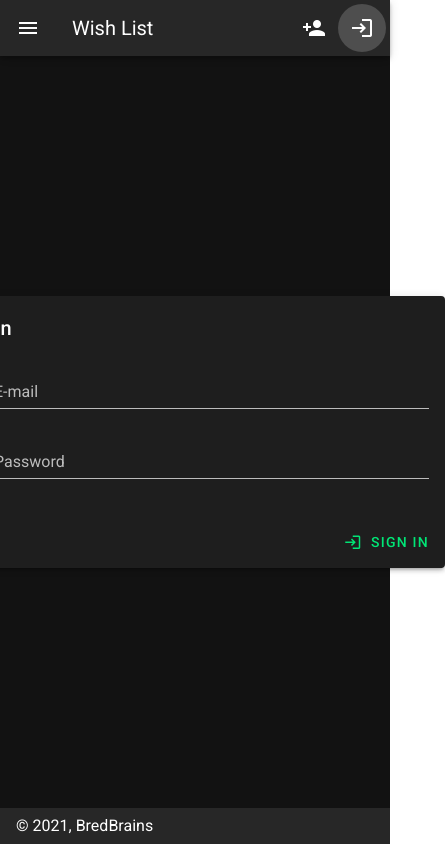
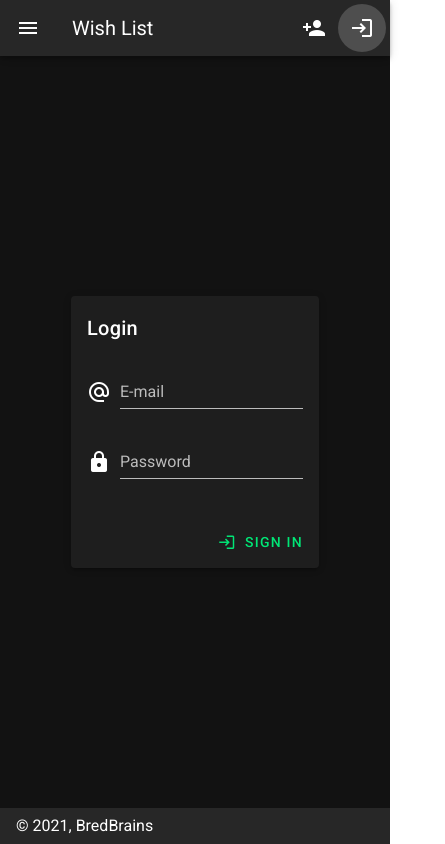
Before and after one commit to blinchk/tthk-wish-list-client, a Nuxt app: page /login in a window 390 px wide. Shown: the whole page, 445 px wide, since content can reach past the window. Built offline with nearby package versions, Linux system fonts and the light colour scheme.

Commit message:
Fix width for responsive on login page

```diff
--- a/pages/login.vue
+++ b/pages/login.vue
@@ -1,6 +1,6 @@
 <template>
   <v-layout align-center justify-center>
-    <v-card elevation="3" min-width="500px">
+    <v-card elevation="3" max-width="500px">
       <v-card-title>Login</v-card-title>
       <v-card-text>
         <v-text-field v-model="email" label="E-mail" prepend-icon="mdi-at" type="email"/>
```
